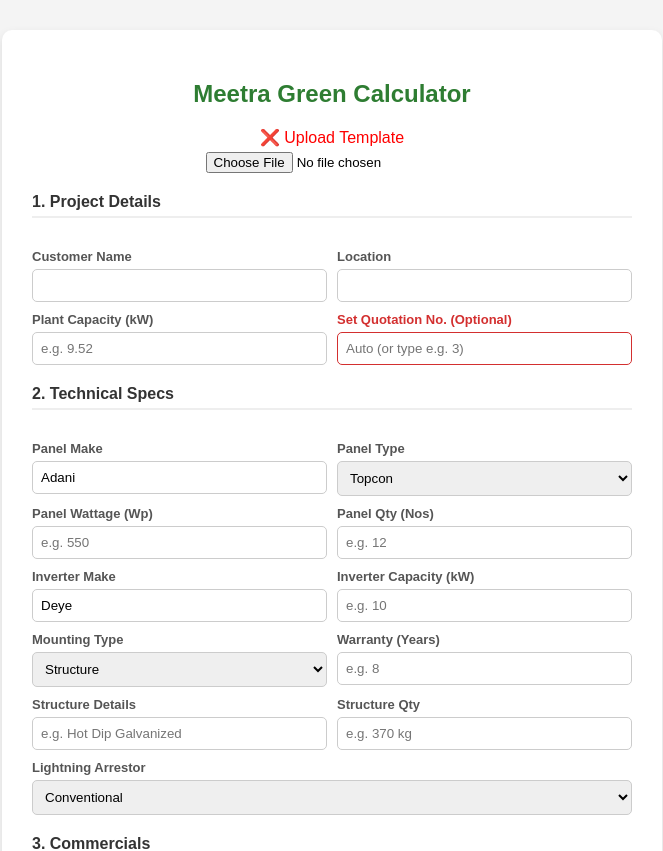
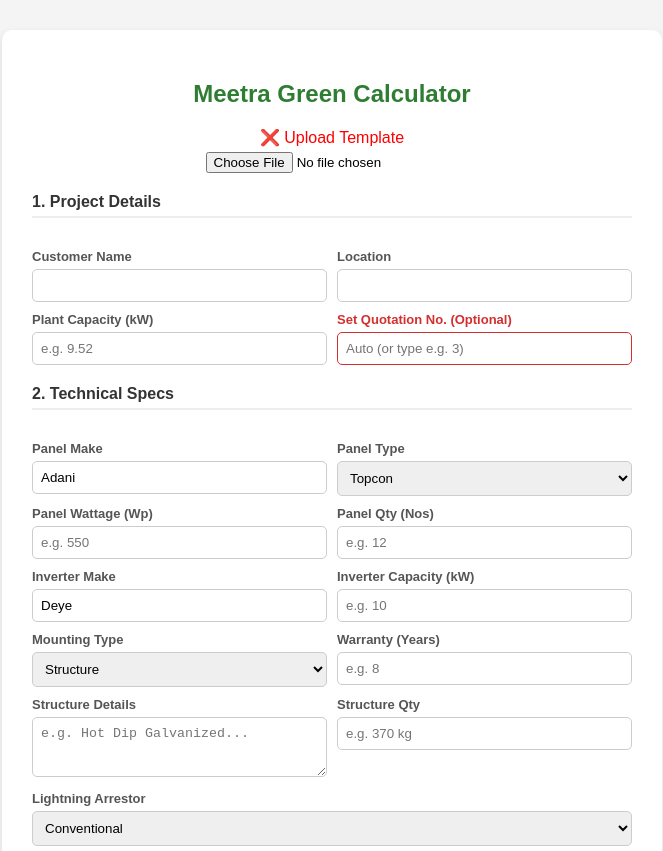
Before and after one commit to meetragreen/meetra-industrial-quote, a React (Create React App) app in the folder client/: page / in a window 1280 px wide. Shown: the top 851 px of the page, without its empty margins (308-971 px from the left). Built offline with nearby package versions, Linux system fonts and the light colour scheme; no server answers.

Commit message:
Added textarea for multi-line support and Page 3 customer name

```diff
--- a/client/src/App.js
+++ b/client/src/App.js
@@ -246,12 +246,18 @@ function App() {
            </div>
         </div>
 
-        {/* ROW 5: CONDITIONAL STRUCTURE OR DIRECT MOUNTING DETAILS */}
+        {/* ROW 5: CONDITIONAL STRUCTURE OR DIRECT MOUNTING DETAILS (UPDATED to TEXTAREA) */}
         {formData.mountingType === 'Structure' ? (
             <div style={rowStyle}>
                 <div style={{flex:1, marginRight: "10px"}}>
                     <label style={labelStyle}>Structure Details</label>
-                    <input style={inputStyle} name="structureDesc" placeholder="e.g. Hot Dip Galvanized" value={formData.structureDesc} onChange={handleChange} />
+                    <textarea
+                        style={{...inputStyle, minHeight: "60px", resize: "vertical"}}
+                        name="structureDesc"
+                        placeholder="e.g. Hot Dip Galvanized..."
+                        value={formData.structureDesc}
+                        onChange={handleChange}
+                    />
                 </div>
                 <div style={{flex:1}}>
                     <label style={labelStyle}>Structure Qty</label>
@@ -262,7 +268,13 @@ function App() {
             <div style={rowStyle}>
                 <div style={{flex:1, marginRight: "10px"}}>
                     <label style={labelStyle}>Direct Mounting Details</label>
-                    <input style={inputStyle} name="directDesc" placeholder="e.g. Aluminum Rails" value={formData.directDesc} onChange={handleChange} />
+                    <textarea
+                        style={{...inputStyle, minHeight: "60px", resize: "vertical"}}
+                        name="directDesc"
+                        placeholder="e.g. Aluminum Rails..."
+                        value={formData.directDesc}
+                        onChange={handleChange}
+                    />
                 </div>
                 <div style={{flex:1}}>
                     <label style={labelStyle}>Direct Qty</label>
```
Also changed, not shown: 1 other file (tests, documents, lock files or other folders).
